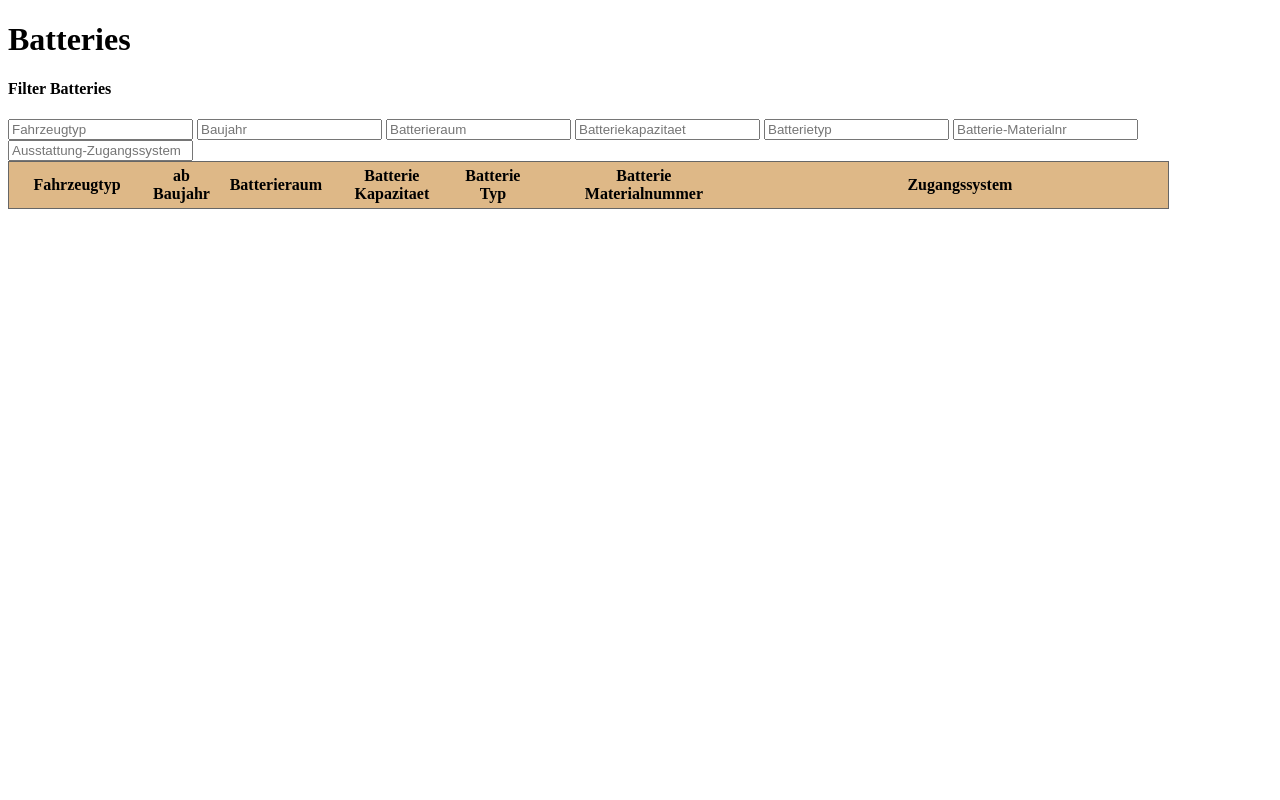
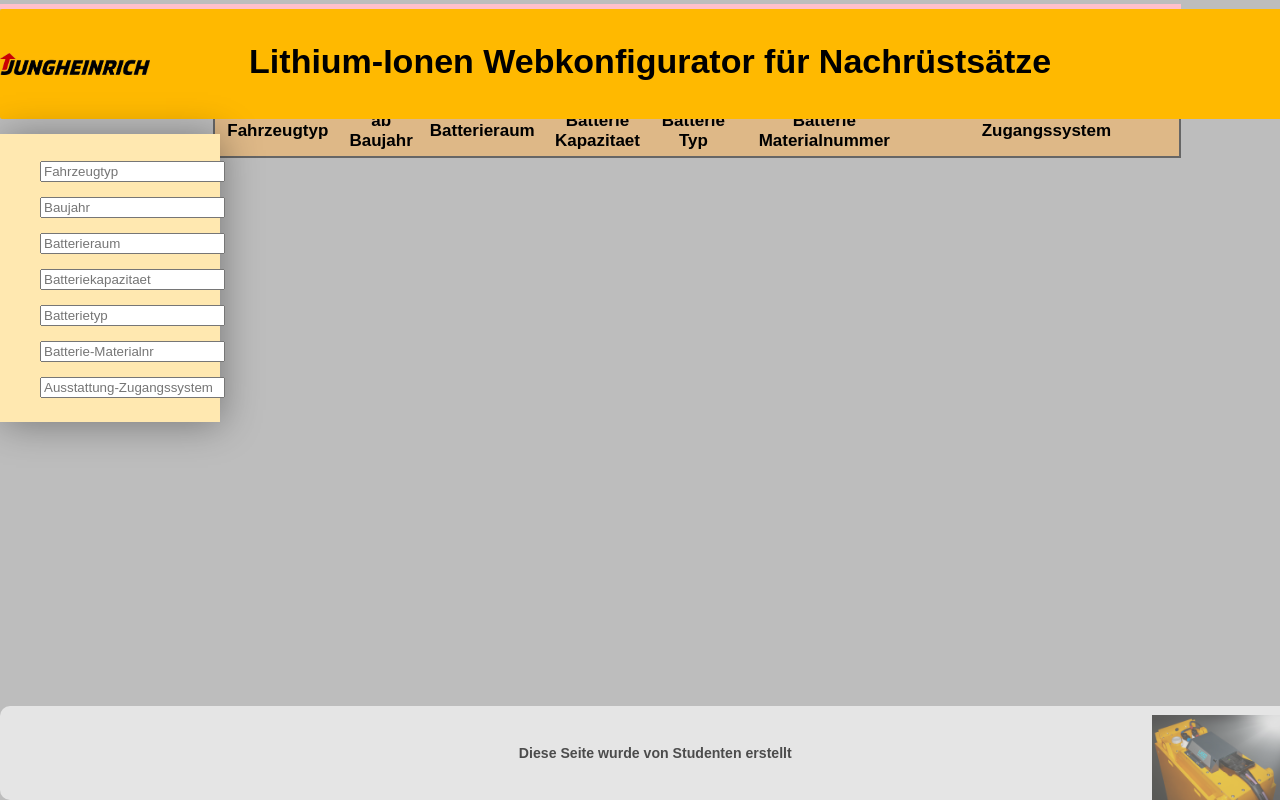
Before and after one commit to JH-NAK-Winf-2020/Batterie-Webkonfigurator, a PHP site: page / in a window 1280 px wide. Run offline with PHP 8.4, Linux system fonts and the light colour scheme; data that the repository does not hold is empty; some libraries are stand-ins or nearby versions.

Commit message:
css Design Anpassung

```diff
--- a/dashboard/css/master.css
+++ b/dashboard/css/master.css
@@ -1,27 +1,119 @@
+header {
+  background-color: #ffb900;
+  background-image: url("logo.jpg");
+  background-size: 150px;
+  background-position: left;
+  background-repeat: no-repeat;
+  height: 90px;
+  width: 100%;
+  margin-bottom: 5px;
+  z-index: 5;
+  border-radius: 2px;
+  padding-top:5px;
+  position: fixed;
+  text-align: center;
+  padding: .6em;
+  left: 0;
+  right: 0;
+}
+
+body, html {
+	margin: 0;
+	padding: 0;
+	height: 100%;
+}
+
+body {
+font-family: Arial;
+font-size: 17px;
+background-color: #bdbdbd;
+margin: 3px auto;
+width: auto;
+margin-top: 4px;
+border-color: pink;
+border-width: 5px;
+border-style: solid;
+border-right: 10px;
+border-left: 10px;
+padding-bottom: 5em;
+position: fixed;
+}
+
+
+
+footer {
+	background-color: #ffffff;
+	border-radius: 10px;
+	opacity: 0.6;
+	text-align: center;
+	clear: both;
+	width: 100%;
+  position: fixed;
+  padding: .9em;
+  left: 0;
+  right: 0;
+  bottom: 0px;
+  background-image: url("Battery.jpg");
+  background-repeat: no-repeat;
+  background-size: 10%;
+  background-attachment: fixed;
+  background-position: bottom right;
+}
+
+hr {
+	background-color: #3c3c3c;
+	color: #009697;
+	height: 5px;
+	width: 100%;
+	margin: 0 auto;
+}
+
+/* table {
+  border-collapse: collapse;
+  padding:0.3em 0.5em;
+  position: relative;
+  float: right;
+} */
+
+table {
+  margin: auto;
+  margin-top: 8%;
+  margin-bottom: auto;
+  margin-left: 18%;
+}
+
+th {
+border-collapse: collapse;
+padding:0.3em 0.5em;
+}
+
 .selected {
     background-color: rgba(0,0,0,0.4) !important;
     color: #fff;
 }
 
-tr:hover {background-color:#f5f5f5;}
+tr:hover {
+  background-color:#f5f5f5;
+}
 
 .fixed-header tbody {
   display:block;
   overflow:auto;
-  height:300px;
+  height:400px;
   width:100%;
 }
-.test tr{
+
+.test tr {
  border-top: 1px ;
  border-top-color: cadetblue;
  border-bottom-color: cadetblue;
  border-bottom: 1px;
+}
 
-}
-.fixed-header thead tr{
+.fixed-header thead tr {
   display:block;
   background-color: burlywood;
-    border-top: 1px solid #666;
+  border-top: 1px solid #666;
   border-bottom: 1px solid #666;
   border-left: 1px solid #666;
   border-right: 1px solid #666
@@ -31,8 +123,15 @@ table, th, td {
   border-collapse: collapse;
   padding:0.3em 0.5em;
 }
-caption{
+
+caption {
   font-size:1.5em;
+}
+
+thead, caption {
+  background-color: #fff;
+  color: #000000;
+  border: 1px solid #666;
 }
 
 td {
@@ -41,3 +140,17 @@ td {
   border-left: 1px solid #666;
   border-right: 1px solid #666;
 }
+
+nav {
+  background-color: #ffe8b0;
+  border-radius: 15 px;
+  float: left;
+  width: 220px;
+  height: auto;
+  line-height: 200%;
+  position: fixed;
+  margin-top: 125px;
+  font-size: 18px;
+  box-shadow: 2px 2px 37px -1px rgba(0,0,0,0.39);
+  z-index: 5;
+}
--- a/dashboard/header.html
+++ b/dashboard/header.html
@@ -1,8 +1,30 @@
 <!--Der Head der Seite, wird nur beim Initialen Laden aufgerufen-->
 <!DOCTYPE html>
 <html lang="en" dir="ltr">
+
   <head>
     <meta charset="utf-8">
-    <title>Lithium-Ionen Webkonfigurator</title>
-    <link rel="stylesheet" href="./css/master.css?v=13">
+    <title>    Lithium-Ionen Webkonfigurator</title>
+    <link rel="stylesheet" href="./css/master.css?v=3">
   </head>
+
+<body>
+  <header>
+
+    <h1>Lithium-Ionen Webkonfigurator f&uumlr Nachr&uumlsts&aumltze</h1>
+
+
+     <!-- <img src="./pic/logo.jpg" alt="Jungheinrich Logo" width="150"> -->
+
+
+     <!-- <img src="./pic/Battery.jpg" alt="Foto Batterie" width="250"> -->
+    </header>
+    </body>
+
+
+
+    <footer>
+      <h5>Diese Seite wurde von Studenten erstellt</h5>
+    </footer>
+
+</html>
--- a/dashboard/header2.php
+++ b/dashboard/header2.php
@@ -1,7 +0,0 @@
-
-  <body>
-
-    <h1>
-      Batteries
-    </h1>
-    <h4>Filter Batteries</h4>
--- a/dashboard/input.php
+++ b/dashboard/input.php
@@ -3,13 +3,17 @@
   Triggert updateData() in jquery.js, wenn in einem der Inputfelder eine Taste gedrückt wird -> Erneuerung des Contents der Ausgabe
 -->
 
+<nav>
+  <ul style="list-style-type:square">
+
 <form class="search" id='search' name='search' method="POST">
   <input type="text" id="fahrzeug" name="fahrzeug" placeholder="Fahrzeugtyp" onkeyup="updateData()" >
-  <input type="text" id="sop" name="sop" placeholder="Baujahr"  onkeyup="updateData()" >
+   <input type="text" id="sop" name="sop" placeholder="Baujahr"  onkeyup="updateData()" >
   <input type="text" id="batterieraum" name="batterieraum"  placeholder="Batterieraum" onkeyup="updateData()" >
   <input type="text" id="baKapa" name="baKapa"  placeholder="Batteriekapazitaet" onkeyup="updateData()" >
   <input type="text" id="baTyp" name="baTyp"  placeholder="Batterietyp" onkeyup="updateData()" >
   <input type="text" id="baMaterial" name="baMaterial"  placeholder="Batterie-Materialnr" onkeyup="updateData()" >
   <input type="text" id="asLabel" name="asLabel"  placeholder="Ausstattung-Zugangssystem" onkeyup="updateData()" >
-
 </form>
+</ul>
+</nav>
```
Also changed, not shown: dashboard/css/Battery.jpg (added), dashboard/css/logo.jpg (added).
